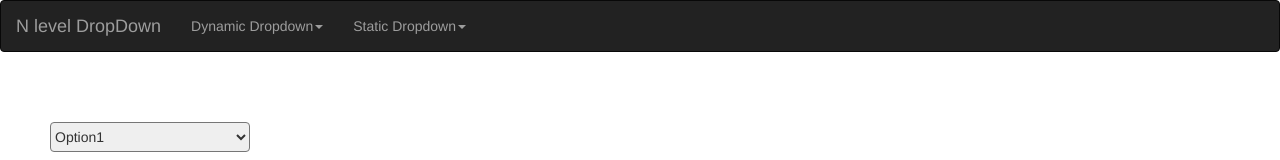
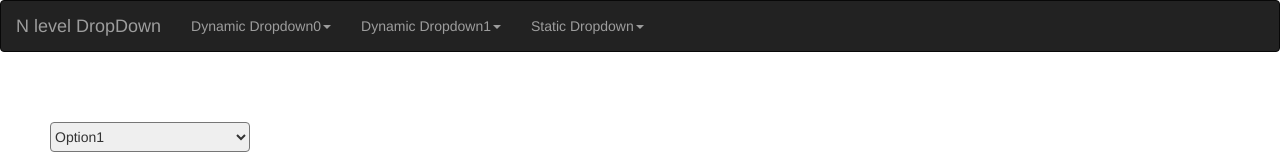
Before and after one commit to Nandhamaddy007/submenus, a React (Create React App) app: page / in a window 1280 px wide. Shown: the top 160 px of the page. Built offline with nearby package versions, Linux system fonts and the light colour scheme.

Commit message:
1 file modified

```diff
--- a/src/App.js
+++ b/src/App.js
@@ -69,6 +69,7 @@ export default function App() {
   };
 
   let options = [
+    [
       {
         select: 'Option1',
         option: [
@@ -118,8 +119,28 @@ export default function App() {
           }
         ]
       }
+    ],
+    [
+      {
+        select: 'Option3',
+        option: [
+          {
+            select: 'level3.1',
+            option: ''
+          },
+          {
+            select: 'level3.2',
+            option: ''
+          }
+        ]
+      }
+    ]
   ];
-  out = construct(options);
+  for (let opt in options) {
+    console.log(options[opt]);
+    out[opt] = construct(options[opt]);
+  }
+
   // console.log(out);
   function handleClick(e) {
     document.getElementById('');
@@ -147,13 +168,18 @@ export default function App() {
           </div>
           <div className="collapse navbar-collapse" id="dropdown">
             <ul class="nav navbar-nav">
+              {out.map((item, index) => {
+                return (
                   <li className="dropdown">
                     <a href="#" class="dropdown-toggle" data-toggle="dropdown">
-                  Dynamic Dropdown
+                      Dynamic Dropdown{index}
                       <span class="caret" />
                     </a>
-                {out}
+                    {item}
                   </li>
+                );
+              })}
+
               <li class="dropdown">
                 <a href="#" class=" dropdown-toggle" data-toggle="dropdown">
                   Static Dropdown
```
Lines whose indentation alone changed are shown as unchanged.
